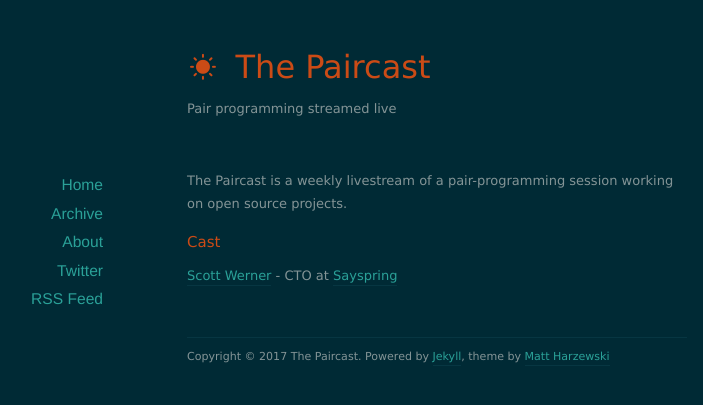
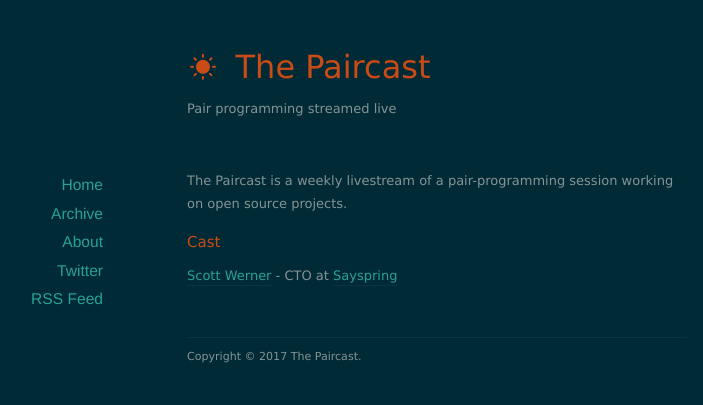
Before and after one commit to ThePaircast/thepaircast.github.io, a Jekyll site: the page built from about/index.markdown, in a window 1280 px wide. Shown: the top 405 px of the page, without its empty margins (203-906 px from the left). Built offline with Jekyll 4.4.1, drawn with Linux system fonts in a browser that asks for light colours; nearby versions of some CDN libraries.

Commit message:
Update footer

```diff
--- a/_layouts/default.html
+++ b/_layouts/default.html
@@ -34,7 +34,7 @@
     </div>
   </div>
   <footer id="footer">
-    <p class="copyright">Copyright &copy; {{ site.time | date: '%Y' }} {{ site.name }}. Powered by <a href="http://jekyllrb.com">Jekyll</a>, theme by <a href="http://www.webmaster-source.com">Matt Harzewski</a></p>
+    <p class="copyright">Copyright &copy; {{ site.time | date: '%Y' }} {{ site.name }}.</p>
   </footer>
   <script src="//ajax.googleapis.com/ajax/libs/jquery/1.10.1/jquery.min.js"></script>
   <script src="/assets/js/jquery.mobilemenu.min.js"></script>
```
